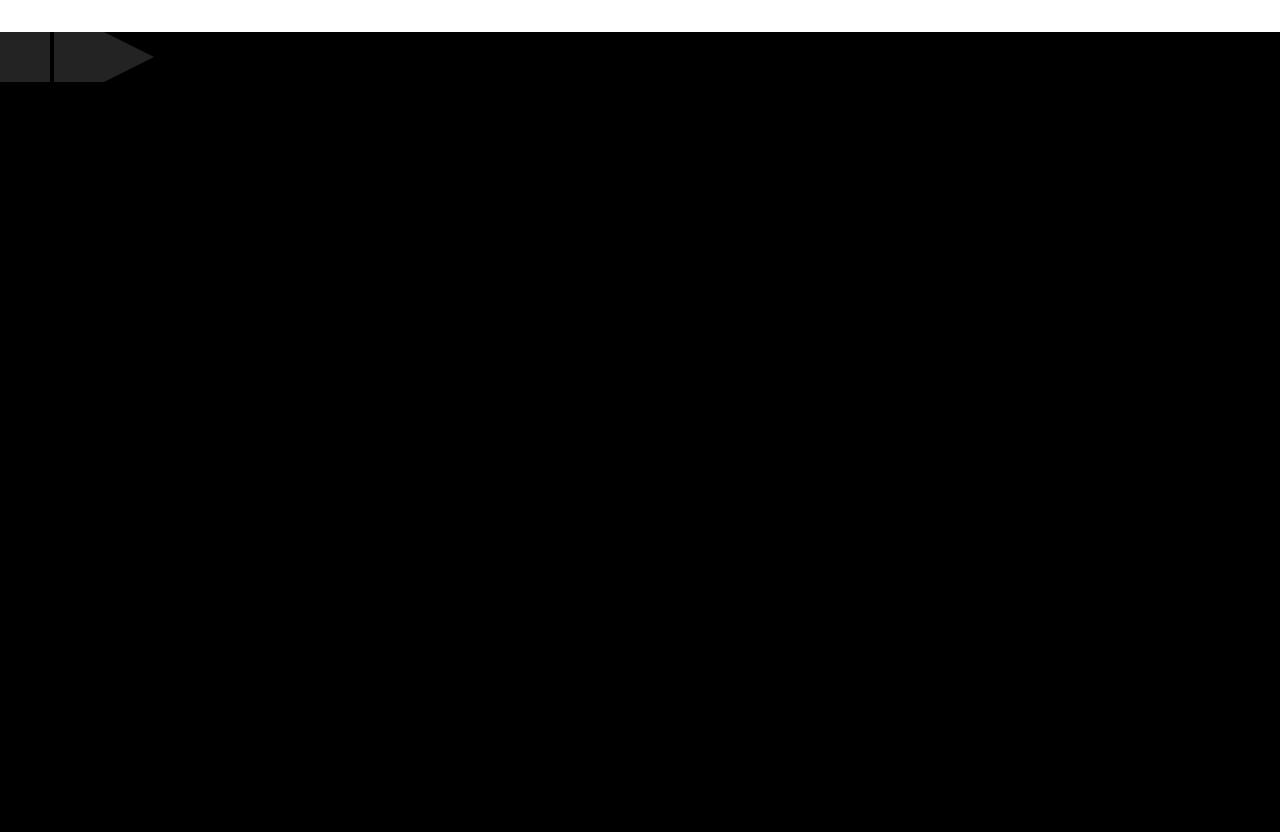
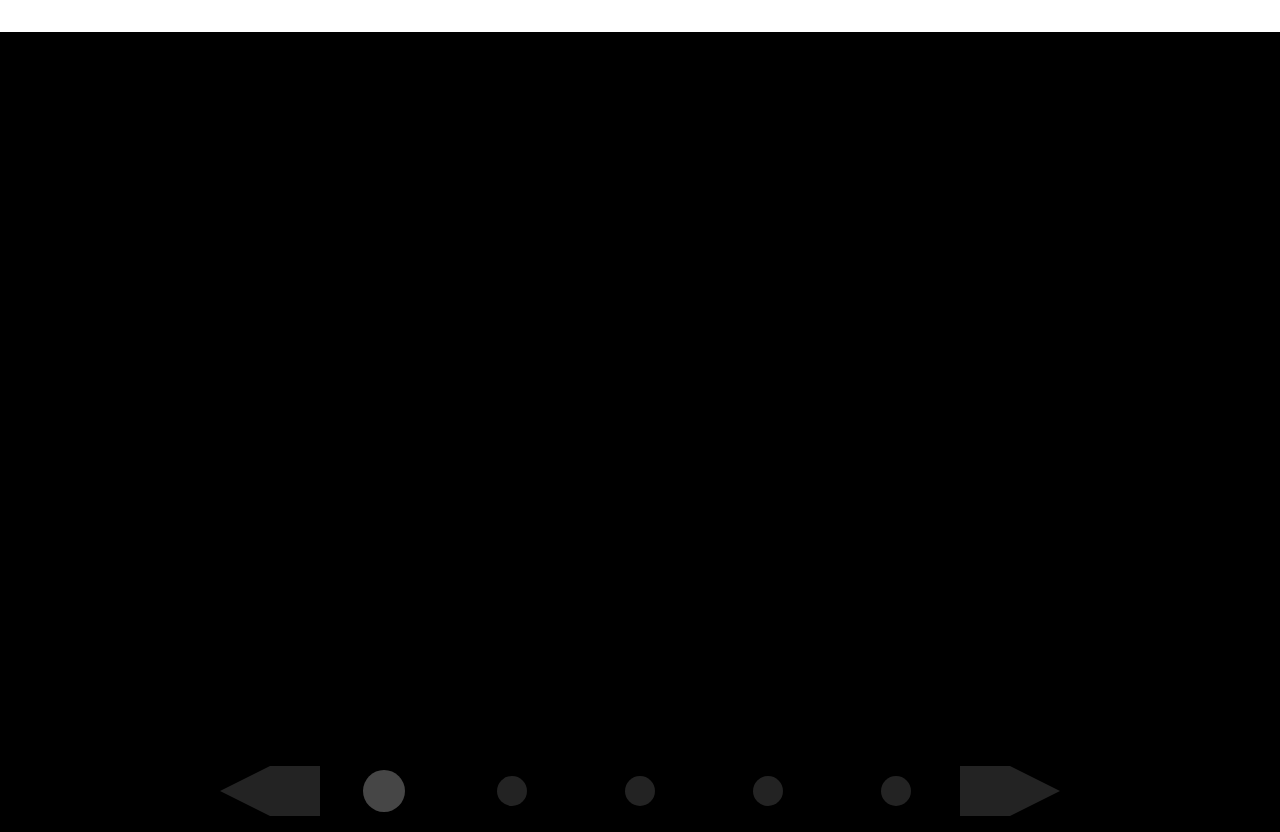
Before and after one commit to igorashs/image-slider-1, a plain HTML site: page dist/index.html in a window 1280 px wide. Drawn offline with Linux system fonts and the light colour scheme.

Commit message:
Add images navigation

```diff
--- a/dist/index.html
+++ b/dist/index.html
@@ -15,6 +15,13 @@
             <div class="slider-images"></div>
             <div class="slider-controller">
               <button class="button arrow-left js-btn-prev"></button>
+              <div class="images-navigation">
+                <button class="button dot active" data-id="1"></button>
+                <button class="button dot" data-id="2"></button>
+                <button class="button dot" data-id="3"></button>
+                <button class="button dot" data-id="4"></button>
+                <button class="button dot" data-id="5"></button>
+              </div>
               <button class="button arrow-right js-btn-prev"></button>
             </div>
           </div>
--- a/dist/style.css
+++ b/dist/style.css
@@ -25,6 +25,7 @@
 .slider-wrapper {
   background-color: black;
   height: 50rem;
+  position: relative;
 }
 
 .button {
@@ -33,6 +34,10 @@
   border: 0;
   background: rgba(117, 117, 117, 0.3);
   position: relative;
+  cursor: pointer;
+  outline: none;
+  -moz-outline-radius: none;
+  transition: background-color 512ms;
 }
 
 .button.arrow-left::before,
@@ -44,6 +49,7 @@
   border-top: 25px solid transparent;
   border-bottom: 25px solid transparent;
   border-right: 50px solid rgba(117, 117, 117, 0.3);
+  transition: border-right-color 512ms;
 }
 
 .button.arrow-right::before {
@@ -51,4 +57,58 @@
   right: -100%;
   border-right: 0;
   border-left: 50px solid rgba(117, 117, 117, 0.3);
+  transition: initial;
+  transition: border-left-color 512ms;
 }
+
+.button.dot {
+  border-radius: 100%;
+  width: 30px;
+  height: 30px;
+}
+
+.slider-controller {
+  width: 100%;
+  display: grid;
+  justify-items: center;
+  grid-template-columns: 1fr 2fr 1fr;
+  position: absolute;
+  bottom: 1rem;
+}
+
+.button.arrow-left {
+  justify-self: end;
+}
+
+.button.arrow-right {
+  justify-self: start;
+}
+
+.images-navigation {
+  width: 100%;
+  display: grid;
+  justify-items: center;
+  align-content: center;
+  grid-template-columns: repeat(5, 1fr);
+}
+
+.button:hover {
+  background: rgba(117, 117, 117, 0.45);
+}
+
+.button.arrow-left:hover::before {
+  border-right: 50px solid rgba(117, 117, 117, 0.45);
+}
+
+.button.arrow-right:hover::before {
+  border-left: 50px solid rgba(117, 117, 117, 0.45);
+}
+
+.button.dot.active {
+  transform: scale(1.4);
+  background: rgba(117, 117, 117, 0.603);
+}
+
+.button.dot:hover {
+  transform: scale(1.2);
+}
```
